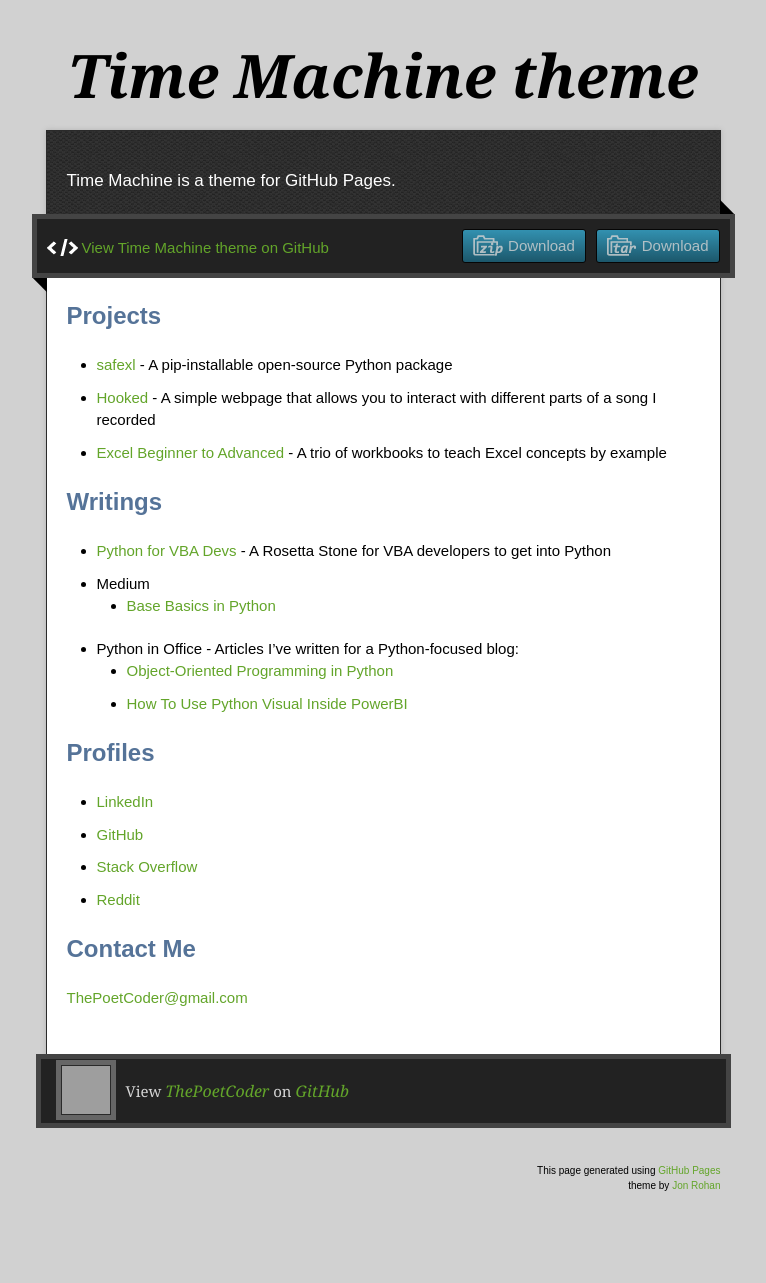
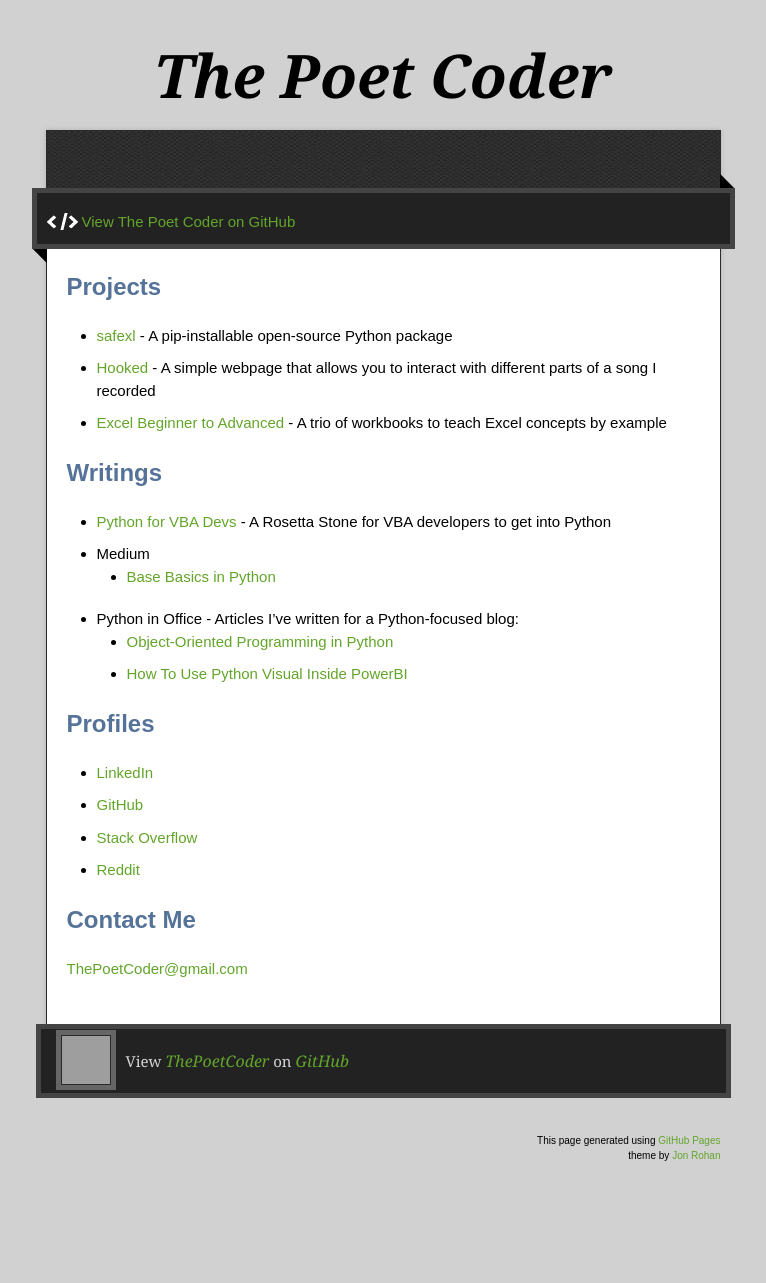
Before and after one commit to ThePoetCoder/thepoetcoder.github.io, a Jekyll site: the page built from index.md, in a window 1280 px wide. Shown: the whole page, without its empty margins (257-1023 px from the left). Built offline with Jekyll 4.4.1, drawn with Linux system fonts in a browser that asks for light colours; the repository's description, which GitHub fills in, is left out; after the commit the page ends 1253 px from its top, so only the background shows below that; grey boxes are pictures that could not be loaded.

Commit message:
Update _config.yml

```diff
--- a/_config.yml
+++ b/_config.yml
@@ -1,5 +1,5 @@
-title: Time Machine theme
-description: Time Machine is a theme for GitHub Pages.
-show_downloads: true
+title: The Poet Coder
+description:
+show_downloads: false
 google_analytics:
 theme: jekyll-theme-time-machine
```
